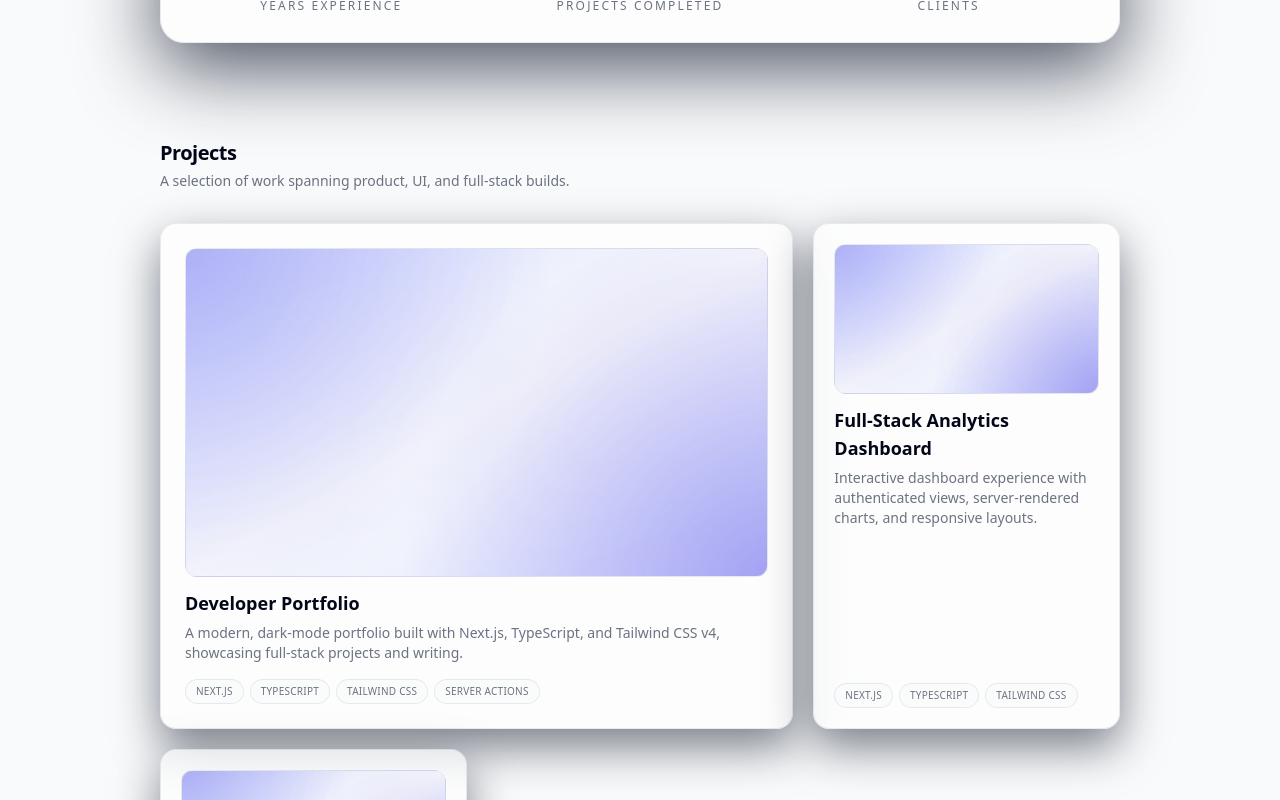
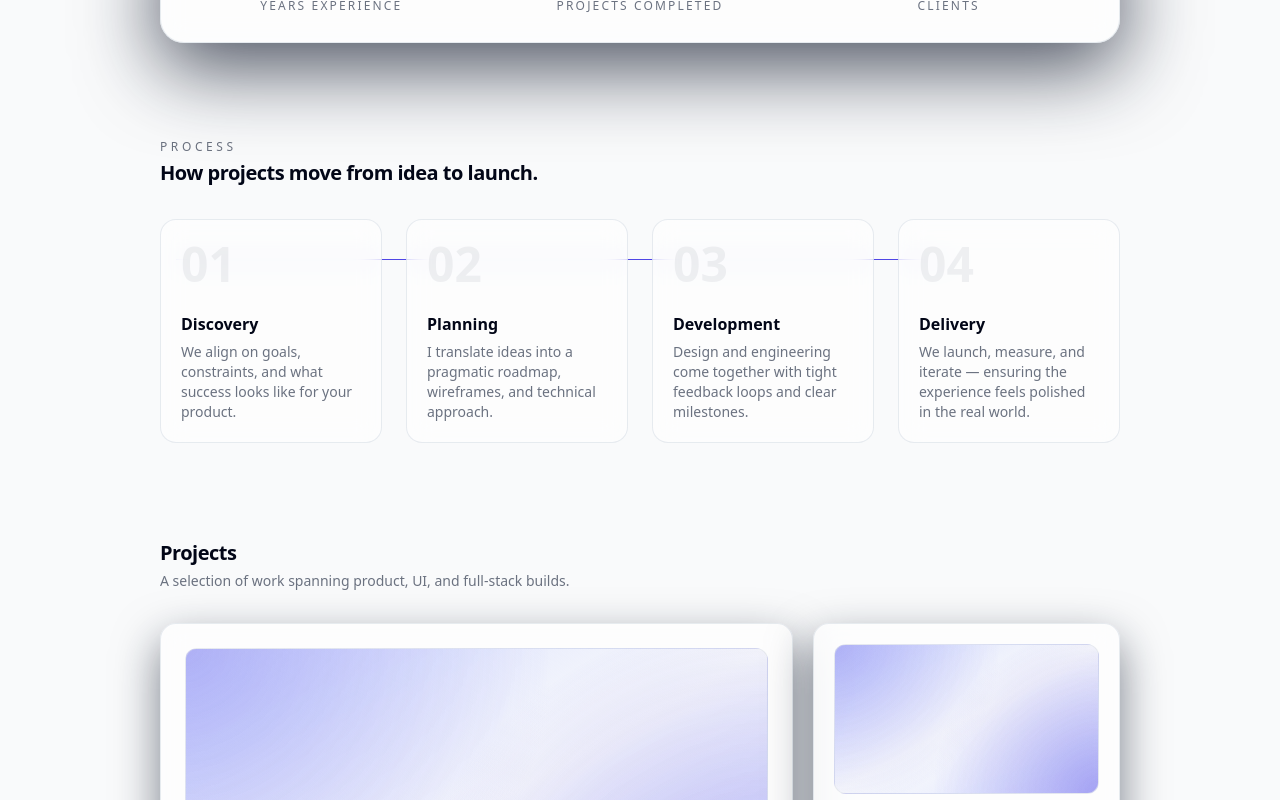
Before and after one commit to gelead/my-portfolio, a Next.js app in the folder my-portfolio/: page / in a window 1280 px wide. Shown: the part 1040-1840 px from the top of the page. Built offline with nearby package versions, Linux system fonts and the light colour scheme.

Commit message:
Add process timeline and tech stack marquee

```diff
--- a/my-portfolio/src/app/globals.css
+++ b/my-portfolio/src/app/globals.css
@@ -58,3 +58,16 @@ body {
   background-color: var(--background);
   color: var(--text-primary);
 }
+
+@keyframes marquee {
+  0% {
+    transform: translateX(0);
+  }
+  100% {
+    transform: translateX(-50%);
+  }
+}
+
+.animate-marquee {
+  animation: marquee 28s linear infinite;
+}
--- a/my-portfolio/src/app/page.tsx
+++ b/my-portfolio/src/app/page.tsx
@@ -1,8 +1,10 @@
 import { Hero } from "@/components/sections/Hero";
 import { Services } from "@/components/sections/Services";
 import { Stats } from "@/components/sections/Stats";
+import { Process } from "@/components/sections/Process";
 import { Projects } from "@/components/sections/Projects";
 import { Experience } from "@/components/sections/Experience";
+import { TechStack } from "@/components/sections/TechStack";
 import { Contact } from "@/components/sections/Contact";
 
 export default function Home() {
@@ -11,8 +13,10 @@ export default function Home() {
       <Hero />
       <Services />
       <Stats />
+      <Process />
       <Projects />
       <Experience />
+      <TechStack />
       <Contact />
     </div>
   );
--- /dev/null
+++ b/my-portfolio/src/components/sections/Process.tsx
@@ -0,0 +1,99 @@
+"use client";
+
+import { motion, useScroll, useTransform } from "framer-motion";
+import { useRef } from "react";
+
+const STEPS = [
+  {
+    id: "discovery",
+    label: "01",
+    title: "Discovery",
+    description:
+      "We align on goals, constraints, and what success looks like for your product.",
+  },
+  {
+    id: "planning",
+    label: "02",
+    title: "Planning",
+    description:
+      "I translate ideas into a pragmatic roadmap, wireframes, and technical approach.",
+  },
+  {
+    id: "development",
+    label: "03",
+    title: "Development",
+    description:
+      "Design and engineering come together with tight feedback loops and clear milestones.",
+  },
+  {
+    id: "delivery",
+    label: "04",
+    title: "Delivery",
+    description:
+      "We launch, measure, and iterate — ensuring the experience feels polished in the real world.",
+  },
+];
+
+export function Process() {
+  const ref = useRef<HTMLDivElement | null>(null);
+  const { scrollYProgress } = useScroll({
+    target: ref,
+    offset: ["start 70%", "end 30%"],
+  });
+
+  const lineScaleX = useTransform(scrollYProgress, [0, 1], [0, 1]);
+
+  return (
+    <section
+      id="process"
+      className="mx-auto max-w-5xl px-4 pb-16 pt-4 sm:px-6 md:pb-20 lg:px-8"
+    >
+      <div className="mb-8 flex flex-col gap-2 sm:flex-row sm:items-end sm:justify-between">
+        <div>
+          <p className="text-xs font-medium uppercase tracking-[0.3em] text-text-muted">
+            Process
+          </p>
+          <h2 className="mt-1 text-lg font-semibold tracking-tight text-text sm:text-xl">
+            How projects move from idea to launch.
+          </h2>
+        </div>
+      </div>
+
+      <div ref={ref} className="relative">
+        {/* Desktop connecting line */}
+        <div className="pointer-events-none absolute inset-x-4 top-10 hidden h-px border-t border-dashed border-border-subtle/70 md:block" />
+        <motion.div
+          style={{ scaleX: lineScaleX }}
+          className="pointer-events-none absolute inset-x-4 top-10 hidden h-px origin-left bg-accent md:block"
+        />
+
+        <div className="grid gap-6 md:grid-cols-4">
+          {STEPS.map((step, index) => (
+            <motion.article
+              key={step.id}
+              initial={{ opacity: 0, y: 24 }}
+              whileInView={{ opacity: 1, y: 0 }}
+              viewport={{ once: true, amount: 0.45 }}
+              transition={{ duration: 0.4, delay: index * 0.08 }}
+              className="relative overflow-hidden rounded-2xl border border-border-subtle/70 bg-background-elevated/60 p-4 backdrop-blur-md sm:p-5"
+            >
+              {/* Large muted number */}
+              <span className="pointer-events-none select-none text-4xl font-semibold text-text-muted/10 sm:text-5xl">
+                {step.label}
+              </span>
+
+              <div className="mt-6 space-y-1.5">
+                <h3 className="text-sm font-semibold text-text sm:text-base">
+                  {step.title}
+                </h3>
+                <p className="text-xs text-text-muted sm:text-sm">
+                  {step.description}
+                </p>
+              </div>
+            </motion.article>
+          ))}
+        </div>
+      </div>
+    </section>
+  );
+}
--- /dev/null
+++ b/my-portfolio/src/components/sections/TechStack.tsx
@@ -0,0 +1,55 @@
+"use client";
+
+import { useMemo } from "react";
+
+const TECH = [
+  "React",
+  "Next.js",
+  "TypeScript",
+  "Node.js",
+  "Tailwind CSS",
+  "Framer Motion",
+  "PostgreSQL",
+  "Prisma",
+  "Vercel",
+];
+
+export function TechStack() {
+  const items = useMemo(() => [...TECH, ...TECH], []);
+
+  return (
+    <section className="mx-auto max-w-5xl px-4 pb-20 pt-4 sm:px-6 lg:px-8">
+      <div className="mb-5 flex items-end justify-between gap-4">
+        <div>
+          <p className="text-xs font-medium uppercase tracking-[0.3em] text-text-muted">
+            Tech Stack
+          </p>
+          <h2 className="mt-1 text-lg font-semibold tracking-tight text-text sm:text-xl">
+            Tools I work with.
+          </h2>
+        </div>
+      </div>
+
+      <div
+        className="relative overflow-hidden rounded-2xl border border-border-subtle/70 bg-background-elevated/60 py-3 backdrop-blur-md"
+        style={{
+          maskImage:
+            "linear-gradient(to right, transparent, black 12%, black 88%, transparent)",
+          WebkitMaskImage:
+            "linear-gradient(to right, transparent, black 12%, black 88%, transparent)",
+        }}
+      >
+        <div className="inline-flex min-w-full animate-marquee items-center gap-4 px-4 sm:gap-6 sm:px-6">
+          {items.map((tech, index) => (
+            <span
+              key={`${tech}-${index}`}
+              className="whitespace-nowrap rounded-full border border-border-subtle/70 bg-background-elevated/80 px-4 py-1.5 text-xs font-medium text-text-muted sm:text-sm"
+            >
+              {tech}
+            </span>
+          ))}
+        </div>
+      </div>
+    </section>
+  );
+}
```
